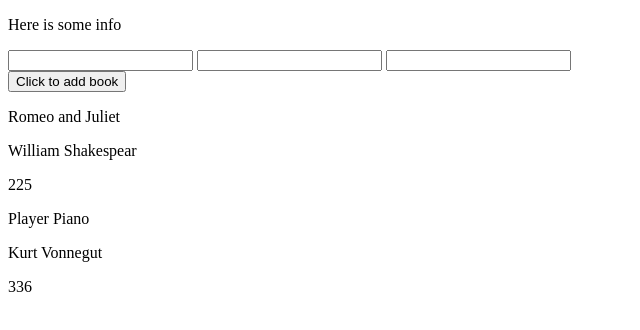
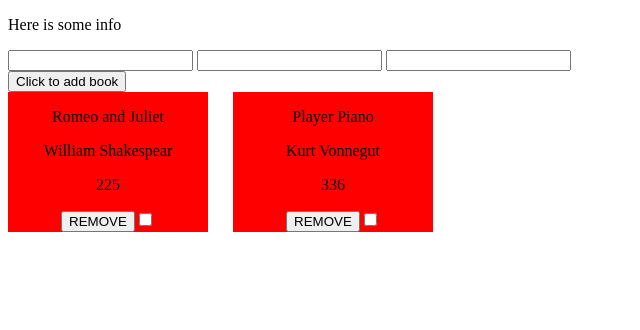
Before and after one commit to robbie-decker/library, a plain HTML site: page index.html in a window 1280 px wide. Shown: the whole page, without its empty margins (0-640 px from the left). Drawn offline with Linux system fonts and the light colour scheme.

Commit message:
Implements add book, remove book, and read status

```diff
--- a/script.js
+++ b/script.js
@@ -1,34 +1,57 @@
 let myLibrary = [];
+const shelf = document.getElementById("books");
 
 function Book(title, author, pages){
     this.title = title;
     this.author = author;
     this.pages = pages;
+    this.readStatus = false;
+}
+
+Book.prototype.changeReadStatus = function(){
+    this.readStatus = !this.readStatus;
+    console.log(this.readStatus);
 }
 
 function addBookToLibary(title, author, pages){
     newBook = new Book(title, author, pages);
     myLibrary.push(newBook);
+    displayBooks();
 }
 
-function createCard(book){
-    const shelf = document.getElementById("books");
-    const bookInfo = document.createElement('div');
+function createCard(book, i){
+    const bookCard = document.createElement('div');
     const authorInfo = document.createElement('p');
     const titleInfo = document.createElement('p');
     const pagesInfo = document.createElement('p');
+    const removeBook = document.createElement('button');
+    const readStatus = document.createElement('input');
+    readStatus.setAttribute('type', 'checkbox');
+    // bookCard.dataset.index = i;
+
+    removeBook.addEventListener('click', () => {
+        myLibrary.splice(i, 1);
+        displayBooks();
+    });
+
+    readStatus.addEventListener('change', () =>{
+        book.changeReadStatus();
+    });
 
     titleInfo.textContent = book.title;
     authorInfo.textContent = book.author;
     pagesInfo.textContent = book.pages;
-    bookInfo.append(titleInfo, authorInfo, pagesInfo);
-    shelf.appendChild(bookInfo);
+    removeBook.textContent = "REMOVE";
+    bookCard.classList.add("card");
+
+    bookCard.append(titleInfo, authorInfo, pagesInfo, removeBook, readStatus);
+    shelf.appendChild(bookCard);
 }
 
 function displayBooks(){
-    for(book of myLibrary){
-        console.log(book);
-        createCard(book);
+    shelf.replaceChildren();
+    for(const [i, book] of myLibrary.entries()){
+        createCard(book, i);
     }
 }
 
@@ -44,4 +67,3 @@ bookButton.addEventListener('click', () =>{
 
 addBookToLibary("Romeo and Juliet", "William Shakespear", 225);
 addBookToLibary("Player Piano", "Kurt Vonnegut", 336);
-displayBooks();
--- a/style.css
+++ b/style.css
@@ -1,4 +1,13 @@
-.books{
+#books{
     display: grid;
-    grid-template-columns: auto;
+    grid-template-columns: repeat(auto-fill, 200px);
+    justify-content: left;
+    gap: 25px;
 }
+
+
+.card{
+    background-color: red;
+    /* width: 200px; */
+    text-align: center;
+}
```
